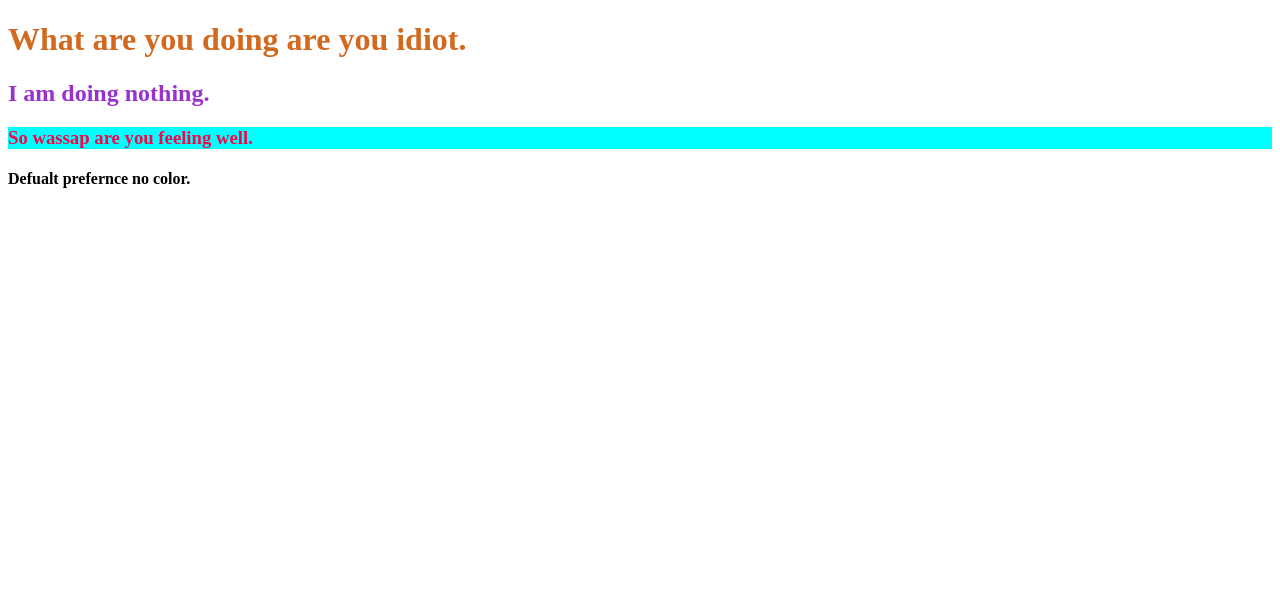
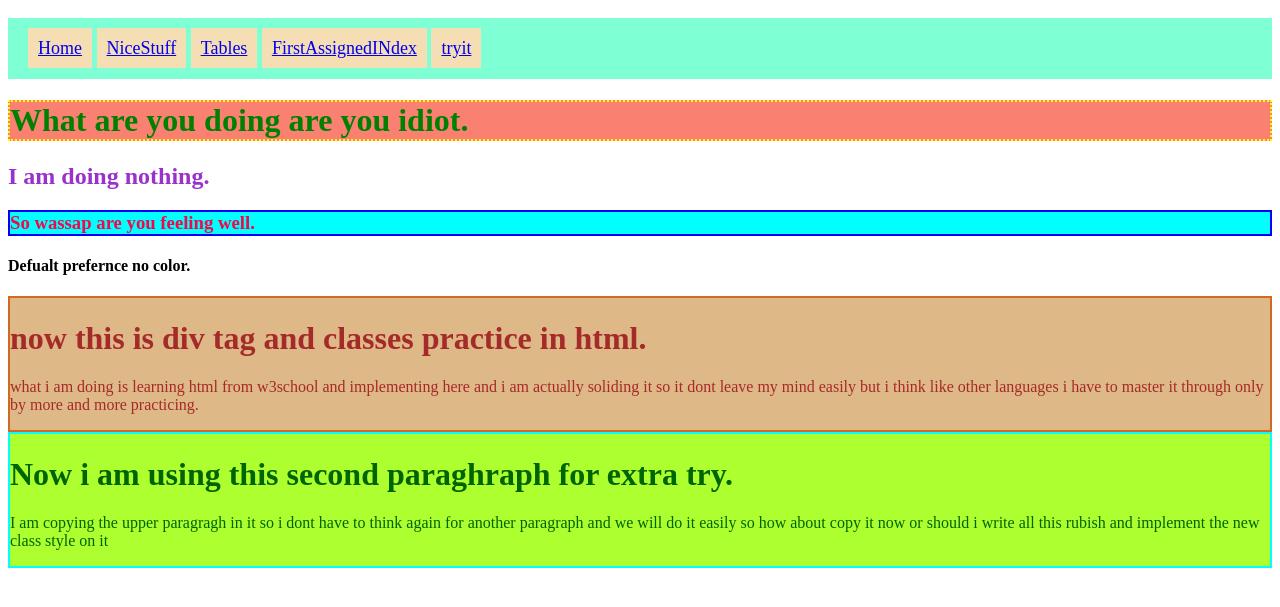
Before and after one commit to Mrusmanali23/FirstAssign, a PHP site: page /practice/nice.html in a window 1280 px wide. Shown: the top 607 px of the page. Run offline with PHP 8.4, Linux system fonts and the light colour scheme.

Commit message:
lecture6
html css menu and class tag practice

```diff
--- a/practice/nice.html
+++ b/practice/nice.html
@@ -12,12 +12,40 @@
 <link rel="stylesheet" href="./styleprac.css">
 </head>
 <body>
-    <h1 style="color: chocolate;" >
+    <ul>
+        <li><a href="./index.html">Home</a></li>
+        <li><a href="./nice.html">NiceStuff</a></li>
+        <li><a href="./TablesPract.html">Tables</a></li>
+        <li><a href="./FirstAssign/index.html">FirstAssignedINdex</a></li>
+        <li><a href="E:\Semester_6\Web Technologies\try.html">tryit</a></li>
+    </ul>
+
+
+
+    <h1 style="color: green; border: 2pt dotted yellow; background-color: salmon;" >
         What are you doing are you idiot.</h1>
      <h2> I am doing nothing. </h2>
      <h3>
          So wassap are you feeling well.
      </h3>
      <h4>Defualt prefernce no color. </h4>
+<div  class="super">
+    <h1>now this is div tag and classes practice in html.</h1>
+    <p>what i am doing is learning html from w3school and implementing here
+        and i am actually soliding it so it dont leave my mind easily
+        but i think like other languages i have to master it through
+        only by more and more practicing.
+    </p>
+</div>
+
+<div  class="supereme ">
+<h1>Now i am using this second paraghraph for extra try.</h1>
+<p>I am copying the upper paragragh in it so i dont have to
+    think again for another paragraph and we will do it easily
+    so how about copy it now or should i write all this rubish
+    and implement the new class style on it
+ </p>
+</div>
+
 </body>
 </html>
--- a/practice/styleprac.css
+++ b/practice/styleprac.css
@@ -1,6 +1,35 @@
 h3{
 
 color: rgb(247, 4, 73);
+border: 2px solid blue;
 background-color: aqua;
 
 }
+
+.super{
+color:brown;
+background-color: burlywood;
+border: 2px  solid chocolate;
+
+}
+.supereme{
+    color:darkgreen;
+    background-color: greenyellow;
+    border: 2px  solid cyan;
+
+    }
+
+    ul{
+        list-style:none ;
+        background-color: aquamarine;
+        font-size: large;
+        padding: 20px;
+
+    }
+    li{
+
+        display: inline;
+        background-color: wheat;
+        padding: 10px;
+
+    }
```
